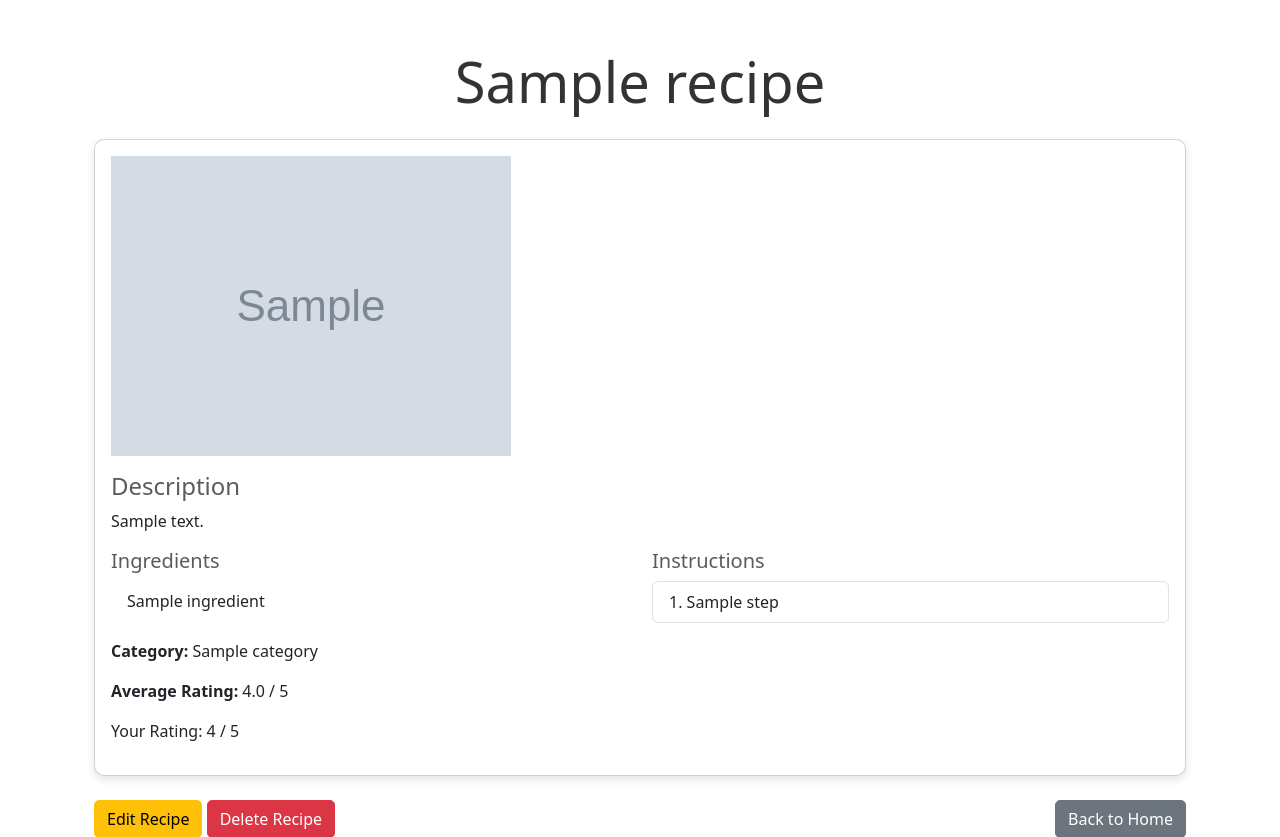
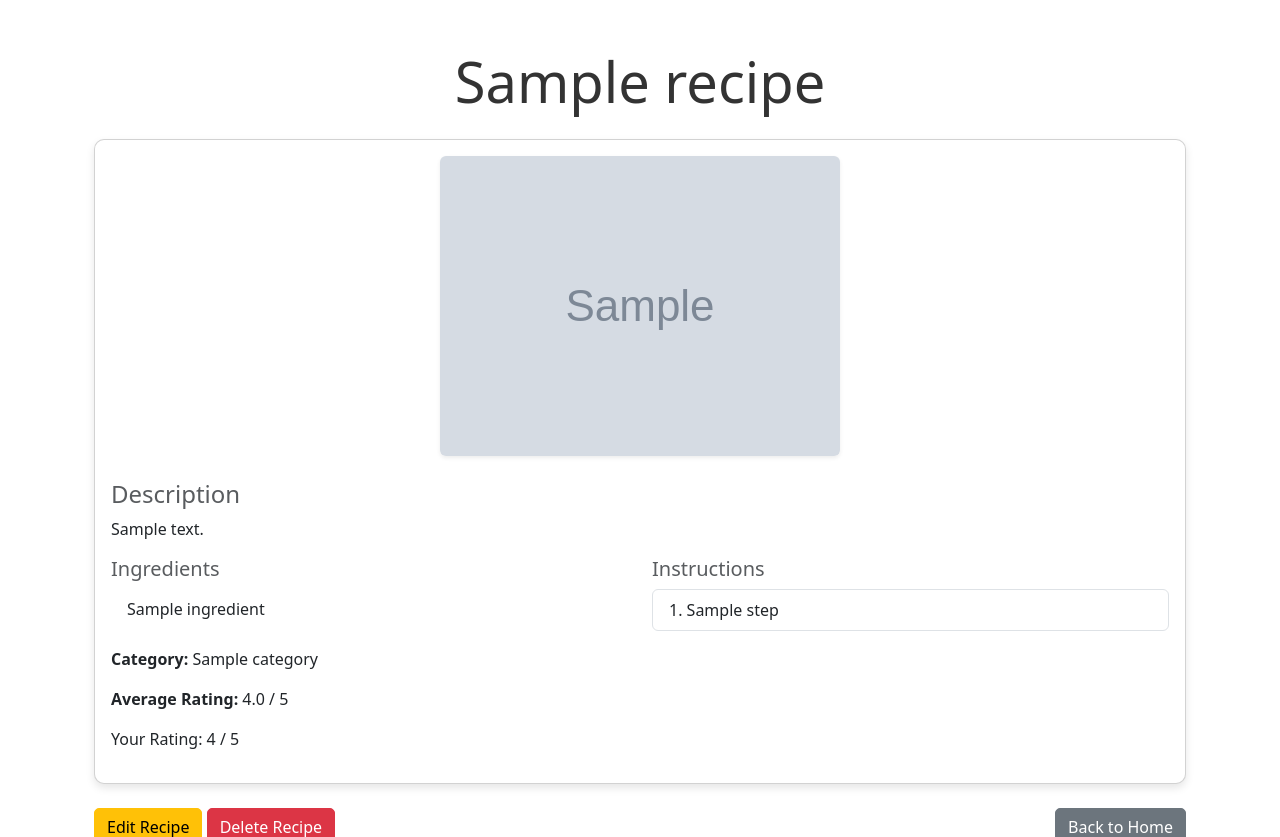
Before and after one commit to m75-ali/recipe-sharing-platform, a Django app: template recipesharing/recipes/templates/recipes/recipe_detail.html in a window 1280 px wide. Shown: the part 56-893 px from the top of the page. Run offline with Django 4.2, Linux system fonts and the light colour scheme; tables that the repository leaves empty hold one stand-in row (values such as "Sample post"); the template is opened without the code that fills it: values that come from a table or form of the project are taken from there, most other values are stand-ins (such as "Sample title", 1, 10 or a date in 2020); grey boxes marked "Sample" are stand-in pictures; data that the repository does not hold is empty; some libraries are stand-ins or nearby versions.

Commit message:
Images added for all recipes and css changed for displaying it within the details view

```diff
--- a/recipesharing/recipes/templates/recipes/recipe_detail.html
+++ b/recipesharing/recipes/templates/recipes/recipe_detail.html
@@ -14,7 +14,9 @@
       <div class="card-body">
         <!-- Recipe Image -->
         {% if recipe.image %}
-                <img src="{{ recipe.image.url }}" alt="{{ recipe.title }}" class="img-fluid mb-3">
+          <div class="text-center mb-4">
+            <img src="{{ recipe.image.url }}" alt="{{ recipe.title }}" class="img-fluid rounded shadow-sm" style="max-height: 400px;" />
+          </div>
         {% endif %}
 
         <!-- Description Section -->
@@ -46,7 +48,9 @@
         </div>
 
         <!-- Category -->
-            <p><strong>Category:</strong> {{ recipe.category.name }}</p>
+        <p>
+          <strong>Category:</strong> {{ recipe.category.name }}
+        </p>
 
         <!-- Favorite Section -->
         {% if user.is_authenticated %}
@@ -67,7 +71,9 @@
         {% endif %}
 
         <!-- Rating Section -->
-            <p><strong>Average Rating:</strong> {{ average_rating|floatformat:1 }} / 5</p>
+        <p>
+          <strong>Average Rating:</strong> {{ average_rating|floatformat:1 }} / 5
+        </p>
         {% if user_rating %}
           <p>Your Rating: {{ user_rating.rating }} / 5</p>
         {% else %}
```
Lines whose indentation alone changed are shown as unchanged.
